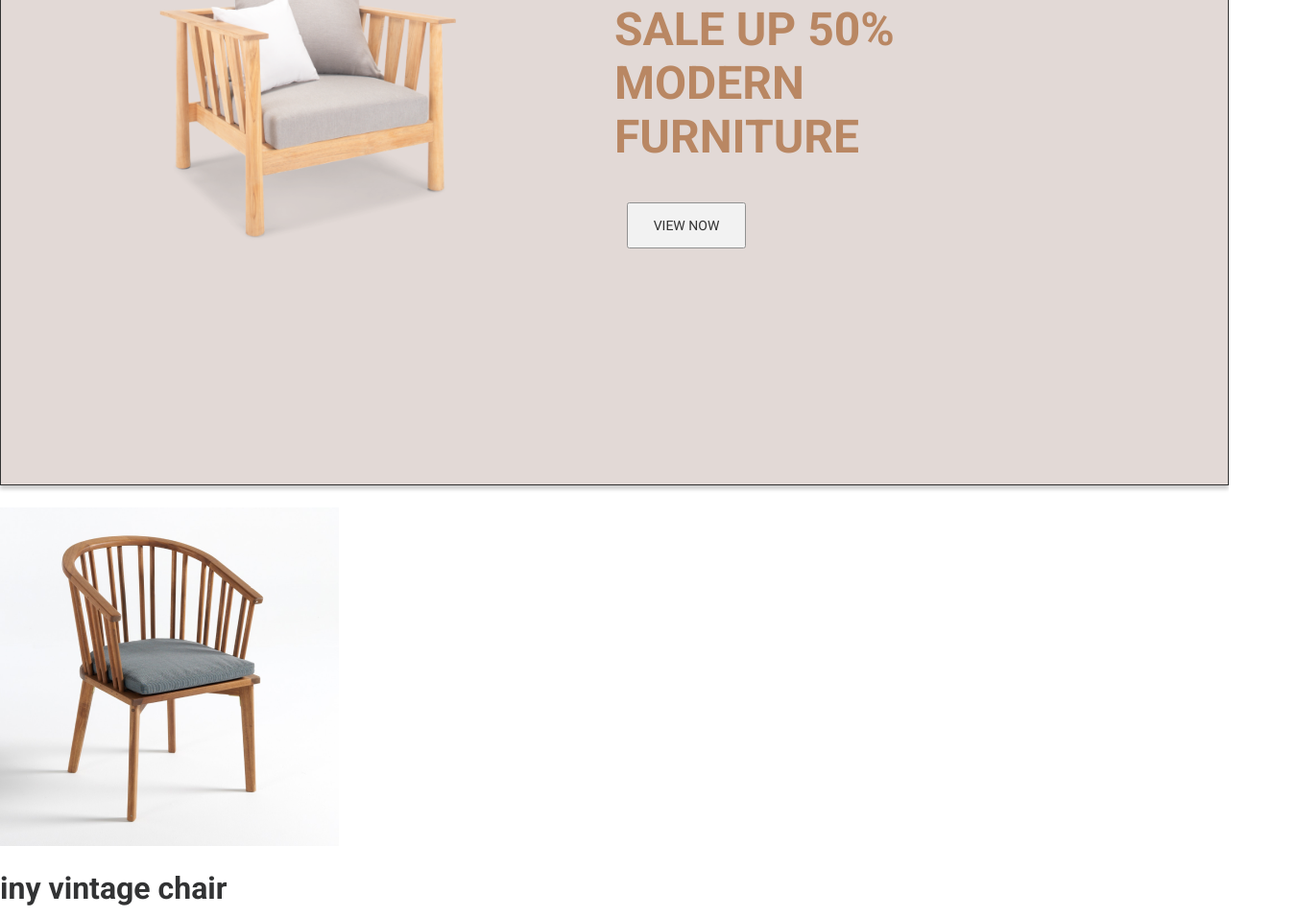
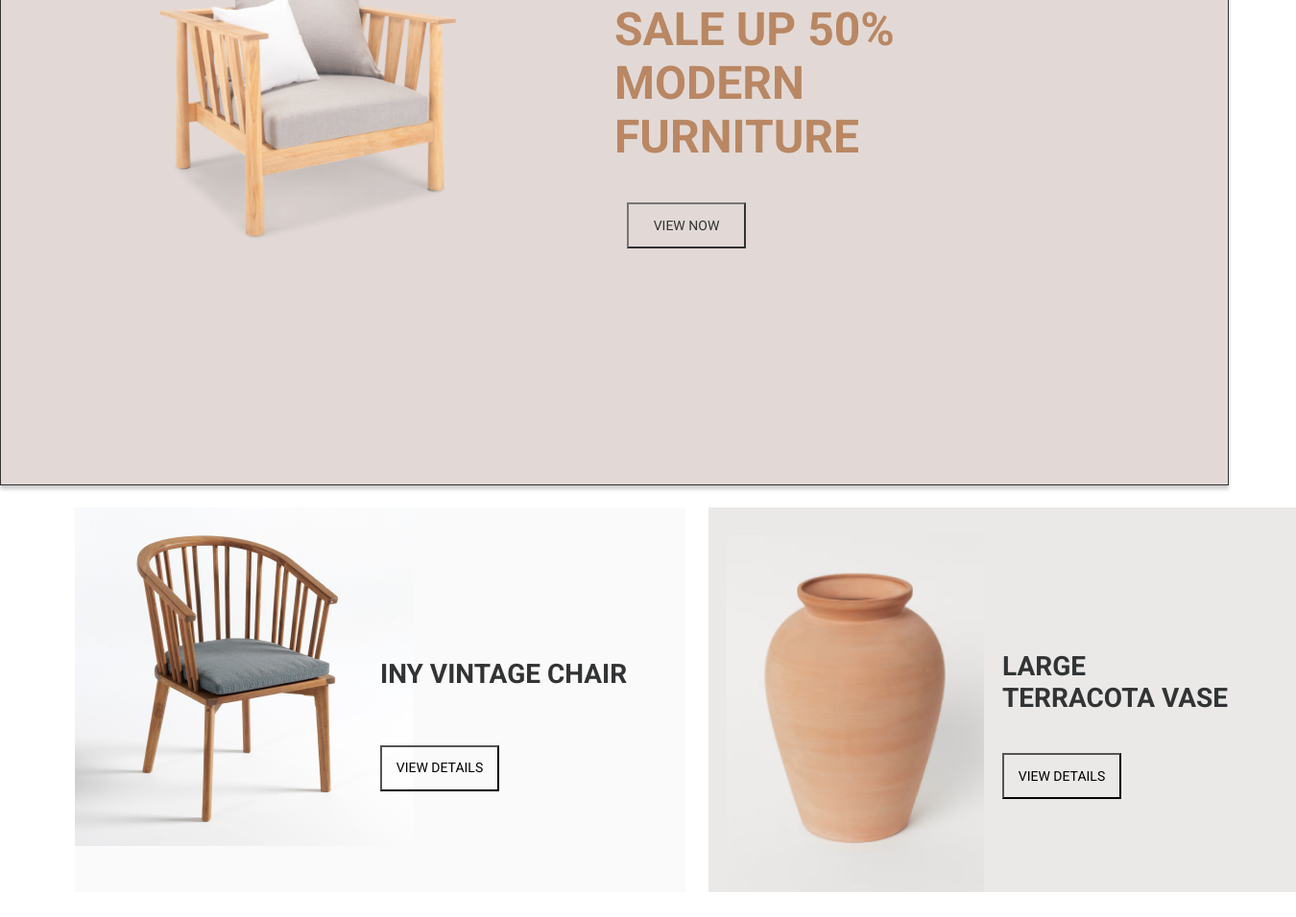
Before and after one commit to PacificaElise/Team-project, a plain HTML site: page index.html in a window 1280 px wide. Shown: the part 312-1268 px from the top of the page at 96% size, 1350 px wide, since content can reach past the window. Drawn offline with Linux system fonts and the light colour scheme.

Commit message:
add styles for screen2

```diff
--- a/index.html
+++ b/index.html
@@ -19,10 +19,10 @@
         <div class="hotdeals__img">
           <img src="images/hot-deals-chair.png" alt="chair" />
         </div>
-        <div class="hotdeals__block">
+        <div class="hotdeals__block block">
           <h2 class="hotdeals__title">hot deals this week</h2>
           <a href="#" class="hotdeals__link"> sale up 50% modern furniture</a>
-          <button class="hotdeals__btn">view now</button>
+          <button class="hotdeals__btn btn">view now</button>
         </div>
       </section>
 
@@ -30,22 +30,22 @@
       <section class="goods">
         <div class="goods__cards">
           <div class="goods__card">
-            <img
-              class="goods__img"
-              src="images/card-chair.png"
-              alt="vintage chair"
-            />
-            <h1 class="goods__title">iny vintage chair</h1>
-            <button class="goods__btn">view details</button>
+            <div class="goods__img1">
+              <img src="images/card-chair.png" alt="vintage chair" />
+            </div>
+            <div class="goods__block block">
+              <h1 class="goods__title">iny vintage chair</h1>
+              <button class="goods__btn btn">view details</button>
+            </div>
           </div>
-          <div class="goods__card">
-            <img
-              class="goods__img"
-              src="images/card-vase.png"
-              alt="terracota vase"
-            />
-            <h1 class="goods__title">large terracota vase</h1>
-            <button class="goods__btn">view details</button>
+          <div class="goods__card goods__card_dark">
+            <div class="goods__img">
+              <img src="images/card-vase.png" alt="terracota vase" />
+            </div>
+            <div class="goods__block block">
+              <h1 class="goods__title">large terracota vase</h1>
+              <button class="goods__btn btn">view details</button>
+            </div>
           </div>
         </div>
       </section>
--- /dev/null
+++ b/styles/style.sass
@@ -0,0 +1,97 @@
+%ruleimg
+    position: absolute
+    top: 0
+    left: 0
+    width: 100%
+    height: 100%
+    object-fit: contain
+
+body
+    font-family: "Roboto"
+    font-weight: 700
+    color: #323334
+
+.hotdeals
+    min-height: 566px
+    display: grid
+    grid-template-columns: repeat(auto-fit, minmax(470px, 1fr))
+    margin-bottom: 23px
+    background-color: #DBD0CC
+    opacity: 80%
+    border: 1px solid #000
+    box-shadow: 0px 4px 4px 0px rgba(0, 0, 0, 0.25)
+
+    &__img
+        position: relative
+        margin: 60px 70px
+
+    &__block
+        margin: 163px 243px 146px 0px
+        padding: 100px 0px
+
+    &__title
+        font-size: 1.375rem
+        line-height: 1.17
+        text-transform: uppercase
+        margin: 0
+
+    &__link
+        text-decoration: none
+        font-size: 3rem
+        color: #A86A3D
+        line-height: 1.17
+        text-transform: uppercase
+        margin: 25px 0px 40px 0px
+
+.block
+    display: flex
+    justify-content: space-around
+    flex-direction: column
+
+.btn
+    align-self: start
+    margin: 0px 0px 0px 13px
+    font-size: 0.875rem
+    line-height: 1.17
+    text-transform: uppercase
+    width: 124px
+    height: 48px
+    text-align: center
+    background-color: transparent
+
+.hotdeals__img > img
+    @extend %ruleimg
+
+.goods
+    margin: 0px 72px 57px 78px
+
+    &__cards
+        display: grid
+        grid-template-columns: repeat(2, minmax(636px, 1fr))
+
+    &__card
+        background-color: #FAFAFA
+        display: grid
+        grid-template-columns: repeat(auto-fit, minmax(255px, 1fr))
+
+    &__card_dark
+        background-color: #EAE9E7
+        margin-left: 24px
+
+    &__img
+        position: relative
+
+    &__block
+        margin: 150px 60px 97px 0px
+
+    &__title
+        font-size: 1.75rem
+        line-height: 1.17
+        text-transform: uppercase
+        margin: 0px
+
+    &__btn
+        margin: 40px 0px 0px 0px
+
+.goods__img > img
+    @extend %ruleimg
```
Also changed, not shown: styles/style.css, 1 other file.
